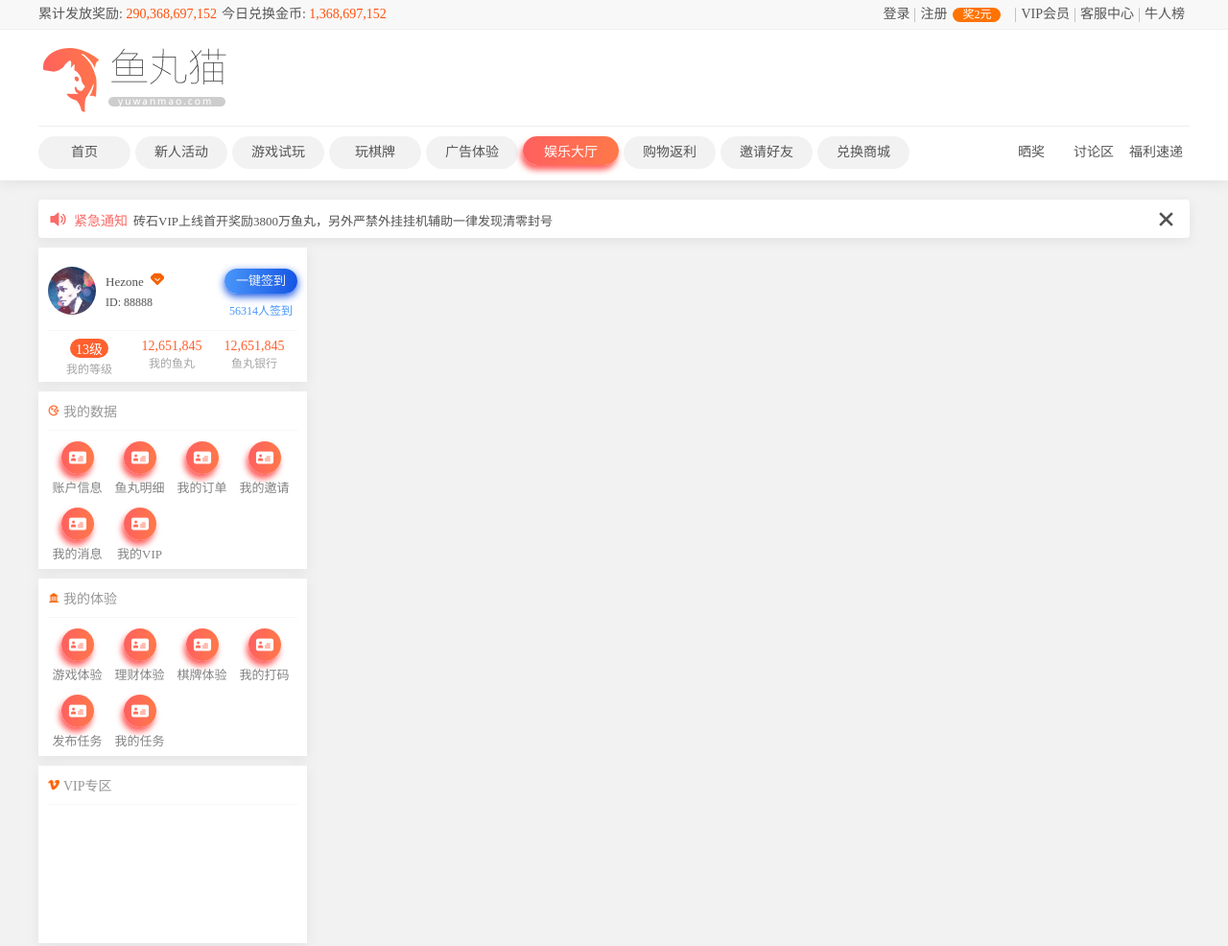
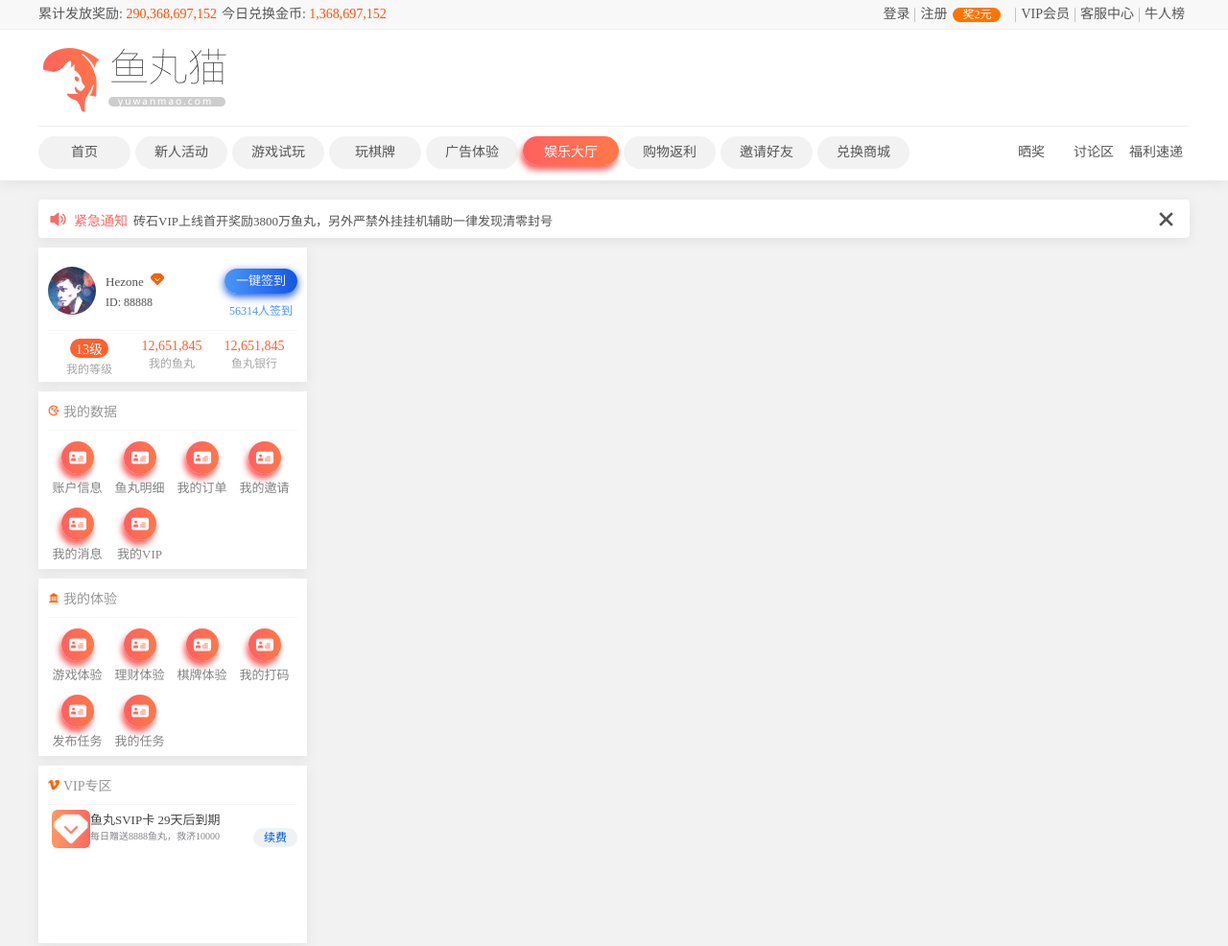
Before and after one commit to hedada-hc/hezone-html, a website: page member.html in a window 1280 px wide. Shown: the top 986 px of the page at 96% size. Drawn offline with Linux system fonts and the light colour scheme.

Commit message:
个人中心

```diff
--- a/css/_member.scss
+++ b/css/_member.scss
@@ -185,6 +185,54 @@
 						}
 					}
 				}
+				.member_info_left_vip_opened{
+					nav{
+						display: block;
+						width: 260px;
+						.member_info_left_vip_opened_pic{
+							display: inline-block;
+							width: 40px;
+							height: 40px;
+							background: linear-gradient(to left, #ff675e, #ff9765);
+							border-radius:6px;
+							float: left;
+							margin-left: 4px;
+						}
+						.member_info_left_vip_opened_vipname{
+							color: #444444;
+							font-size: 13px;
+							float: left;
+							width: 164px;
+							text-align: left;
+							white-space: nowrap;
+						    overflow: hidden;
+						    text-overflow: ellipsis;
+						}
+						.member_info_left_vip_opened_descr{
+							font-size: 10px;
+							color: #858186;
+							display: block;
+							float: left;
+							width: 164px;
+							text-align: left;
+							white-space: nowrap;
+						    overflow: hidden;
+						    text-overflow: ellipsis;
+						}
+						.member_info_left_vip_opened_xf{
+							display: inline-block;
+							float: right;
+							width: 46px;
+							height: 20px;
+							line-height: 20px;
+							text-align: center;
+							color: #0058e2;
+							font-size:12px;
+							background:#eef2f5;
+							border-radius: 20px;
+						}
+					}
+				}
 			}
 		}
 	}
--- a/member.html
+++ b/member.html
@@ -182,6 +182,14 @@
 					<img src="./images/ico/vip3.png">
 					<span>VIP专区</span>
 				</div>
+				<div class="member_info_left_vip_opened">
+					<nav>
+						<img class="member_info_left_vip_opened_pic" src="./images/ico/vip4.png">
+						<a class="member_info_left_vip_opened_vipname" href="#">鱼丸SVIP卡 <span>29天后到期</span></a>
+						<span class="member_info_left_vip_opened_descr">每日赠送8888鱼丸，救济10000</span>
+						<a class="member_info_left_vip_opened_xf" href="#">续费</a>
+					</nav>
+				</div>
 			</li>
 		</ul>
 	</div>
```
Also changed, not shown: css/index.css, 1 other file.
